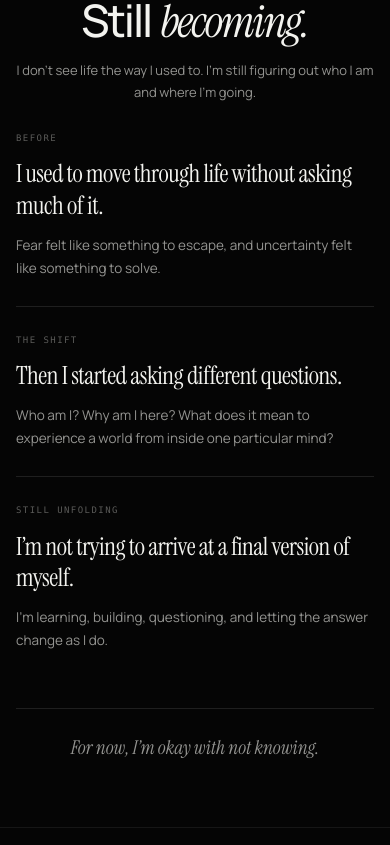
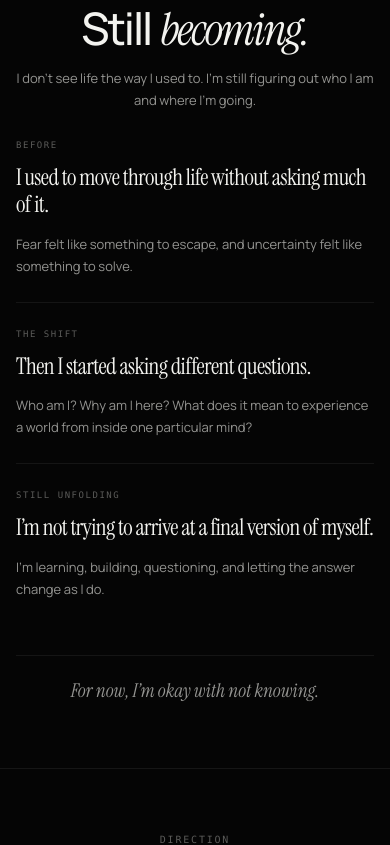
Before and after one commit to shahriarbappy60-ship-it/personal-universe, a React (Vite) app: page /self in a window 390 px wide. Shown: the part 3560-4405 px from the top of the page. Built offline with nearby package versions, Linux system fonts and the light colour scheme.

Commit message:
Refine integrated Becoming section across Self breakpoints

```diff
--- a/src/styles/self-page.css
+++ b/src/styles/self-page.css
@@ -444,3 +444,100 @@
  .self-page-v2 .self-v2-becoming-stage p{font-size:13.5px}
  .self-page-v2 .self-v2-becoming-closing{margin-top:30px;text-align:center}
 }
+
+/* Becoming — final Self integration, matching the page's editorial rhythm */
+.self-page-v2 .self-v2-becoming-section{
+  padding-top:clamp(88px,9vw,132px);
+}
+.self-page-v2 .self-v2-becoming-flow{
+  max-width:980px;
+  margin:0 auto;
+  display:grid;
+  grid-template-columns:repeat(3,minmax(0,1fr));
+}
+.self-page-v2 .self-v2-becoming-stage{
+  padding:0 clamp(20px,2.8vw,38px);
+  border-left:1px solid var(--line-soft);
+}
+.self-page-v2 .self-v2-becoming-stage:first-child{
+  padding-left:0;
+  border-left:0;
+}
+.self-page-v2 .self-v2-becoming-stage:last-child{padding-right:0}
+.self-page-v2 .self-v2-becoming-kicker{
+  display:block;
+  margin:0 0 18px;
+  font:500 9px/1.4 var(--font-mono);
+  letter-spacing:.17em;
+  color:var(--faint);
+}
+.self-page-v2 .self-v2-becoming-stage h3{
+  margin:0 0 14px;
+  font-family:var(--font-serif);
+  font-size:clamp(23px,2.35vw,31px);
+  font-weight:400;
+  line-height:1.22;
+  letter-spacing:-.025em;
+}
+.self-page-v2 .self-v2-becoming-stage p{
+  max-width:31ch;
+  margin:0;
+  font-size:14px;
+  line-height:1.72;
+  color:var(--muted);
+}
+.self-page-v2 .self-v2-becoming-closing{
+  max-width:980px;
+  margin:clamp(48px,5vw,68px) auto 0;
+  padding-top:24px;
+  border-top:1px solid var(--line-soft);
+  font-family:var(--font-serif);
+  font-size:clamp(19px,2vw,25px);
+  font-style:italic;
+  line-height:1.45;
+  color:var(--muted);
+}
+@media(max-width:900px){
+ .self-page-v2 .self-v2-becoming-flow{max-width:760px}
+ .self-page-v2 .self-v2-becoming-stage{padding-inline:20px}
+}
+@media(max-width:768px){
+ .self-page-v2 .self-v2-becoming-section{padding-top:72px}
+ .self-page-v2 .self-v2-becoming-flow{
+   display:block;
+   max-width:560px;
+ }
+ .self-page-v2 .self-v2-becoming-stage,
+ .self-page-v2 .self-v2-becoming-stage:first-child,
+ .self-page-v2 .self-v2-becoming-stage:last-child{
+   padding:25px 0;
+   border-left:0;
+   border-top:1px solid var(--line-soft);
+ }
+ .self-page-v2 .self-v2-becoming-stage:first-child{
+   padding-top:0;
+   border-top:0;
+ }
+ .self-page-v2 .self-v2-becoming-kicker{margin-bottom:12px}
+ .self-page-v2 .self-v2-becoming-stage h3{
+   max-width:520px;
+   margin-inline:auto;
+   font-size:25px;
+   line-height:1.2;
+ }
+ .self-page-v2 .self-v2-becoming-stage p{
+   max-width:500px;
+   margin-inline:auto;
+   font-size:13.5px;
+   line-height:1.7;
+ }
+ .self-page-v2 .self-v2-becoming-closing{
+   margin-top:30px;
+   padding-top:21px;
+   text-align:center;
+ }
+}
+@media(max-width:430px){
+ .self-page-v2 .self-v2-becoming-stage h3{font-size:23px}
+ .self-page-v2 .self-v2-becoming-stage p{font-size:13px}
+}
```
